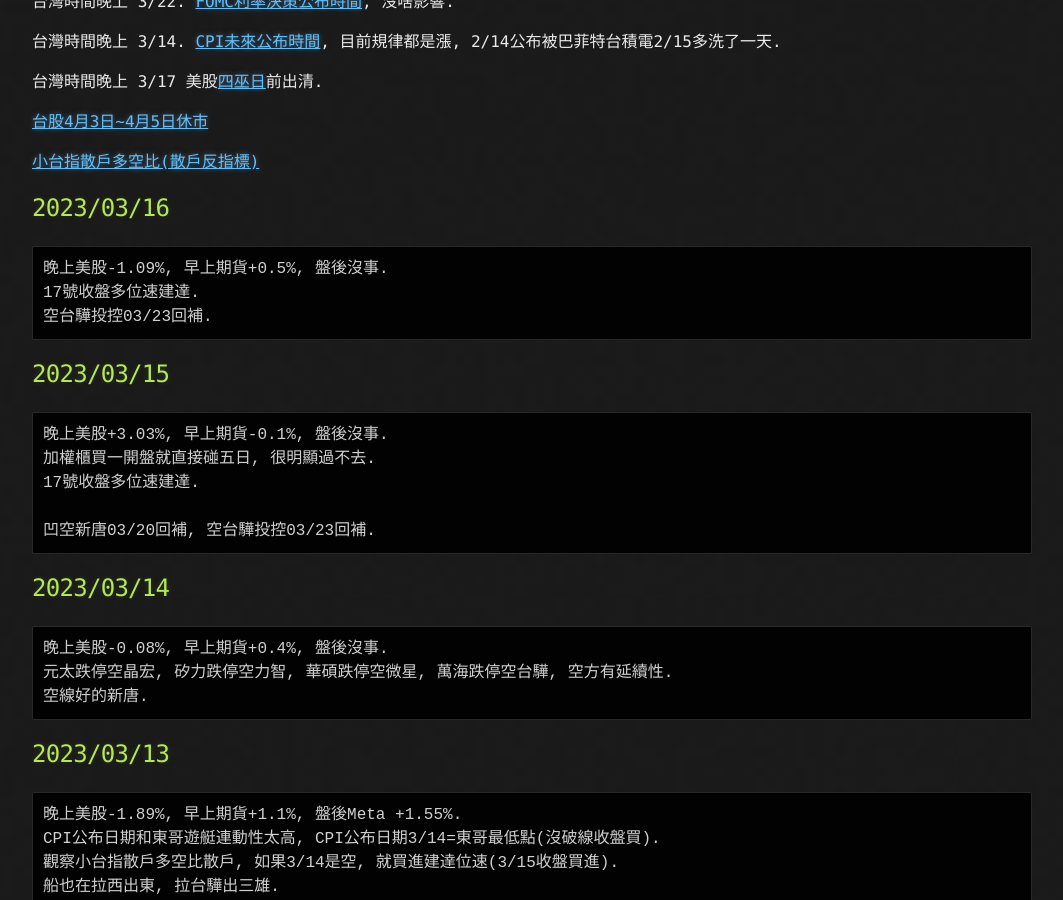
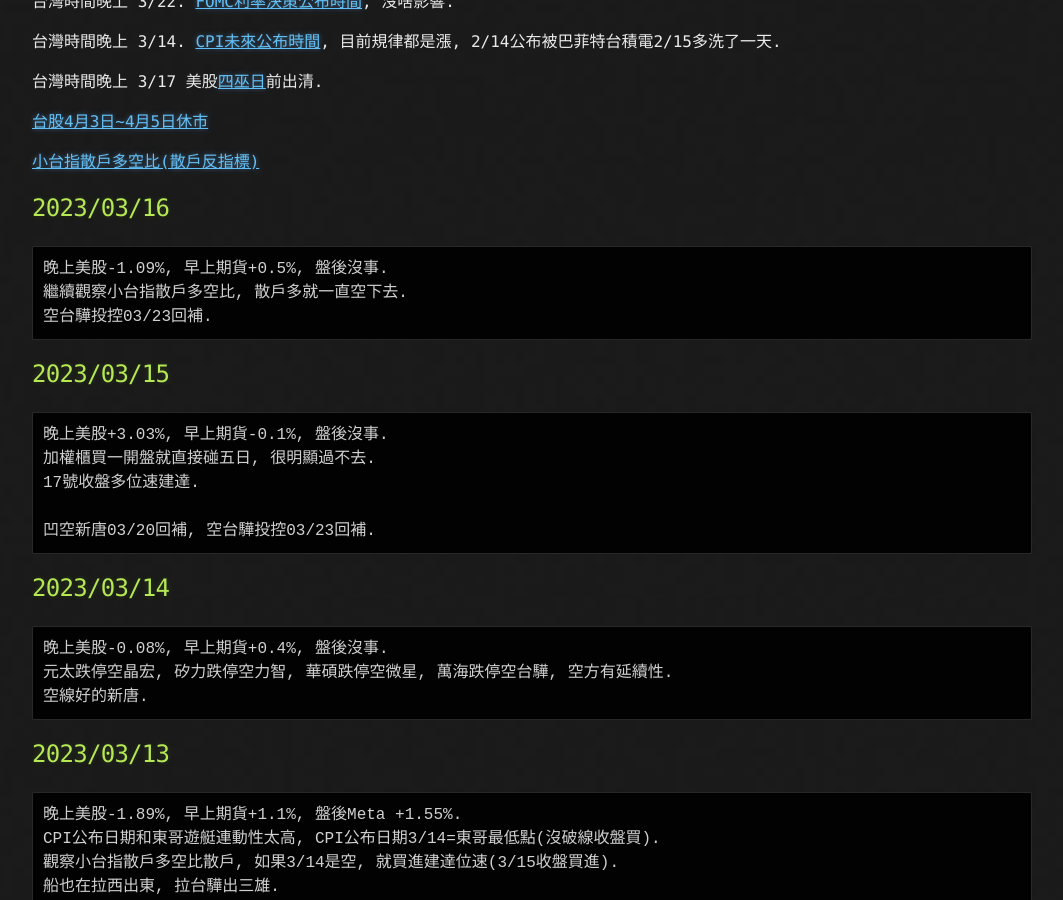
Before and after one commit to lepg5487/Stock_God, a Jekyll site: the page built from index.md, in a window 1280 px wide and 900 px high, scrolled down 468 px. Shown: the whole window, without its empty margins (108-1171 px from the left). Built offline with Jekyll 4.4.1, drawn with Linux system fonts in a browser that asks for light colours; our own code applies the rules of GitHub Pages for plain Markdown files.

Commit message:
Update index.md

````diff
--- a/index.md
+++ b/index.md
@@ -25,7 +25,7 @@ layout: testlayouts
 ## 2023/03/16
 ```
 晚上美股-1.09%, 早上期貨+0.5%, 盤後沒事.
-17號收盤多位速建達.
+繼續觀察小台指散戶多空比, 散戶多就一直空下去.
 空台驊投控03/23回補.
 ```
 
````
